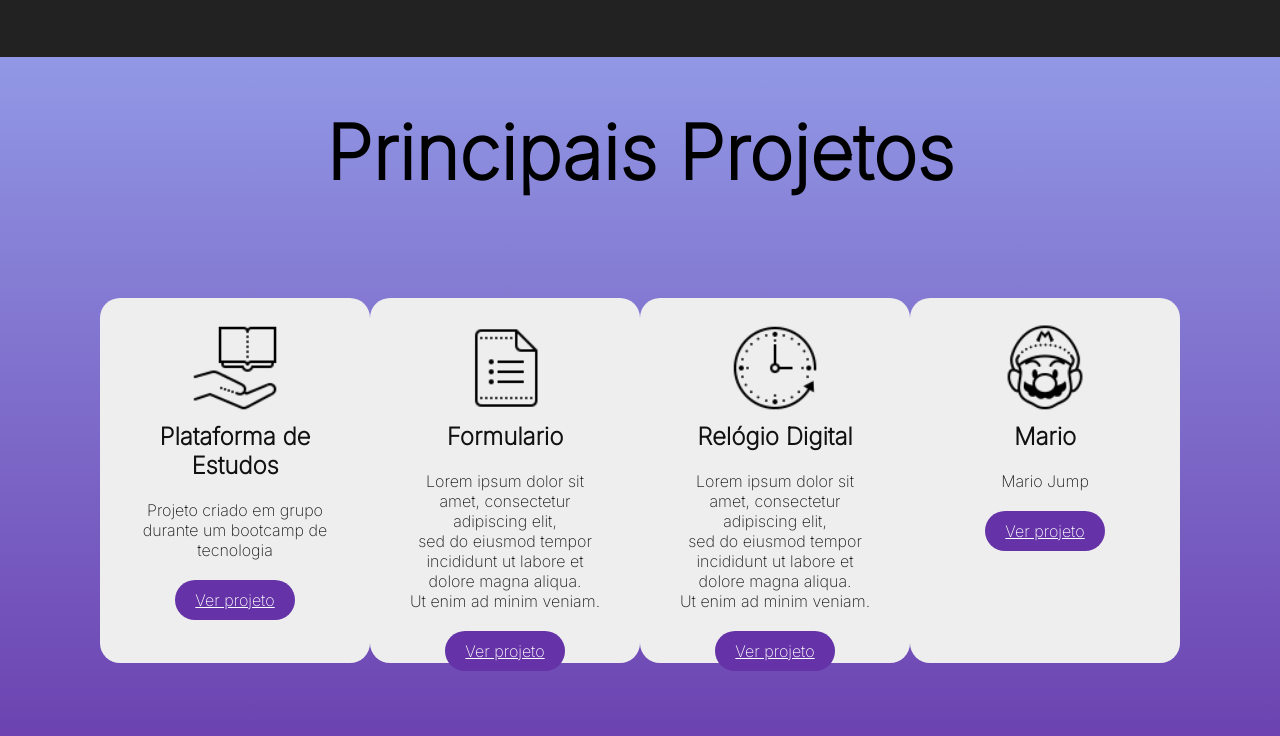
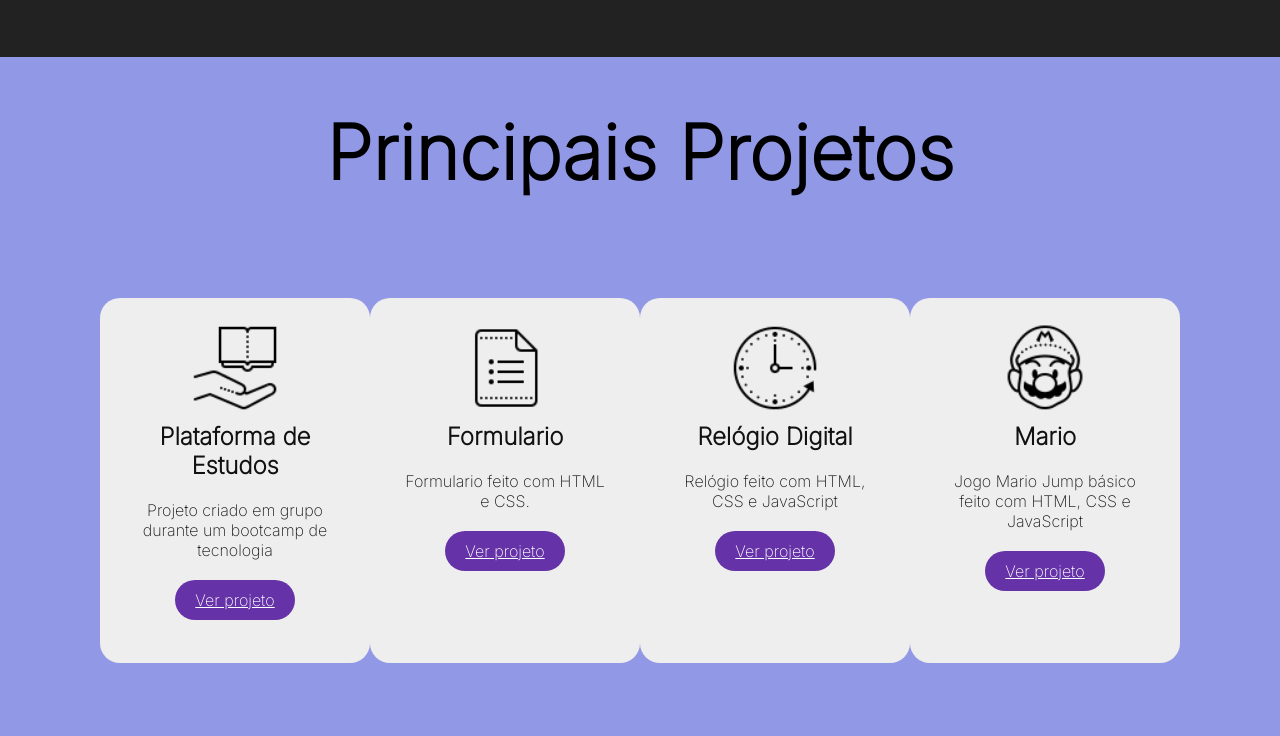
Before and after one commit to mayaratlt23/Meu_portifolio, a plain HTML site: page index.html in a window 1280 px wide. Shown: the part 1384-2120 px from the top of the page. Drawn offline with Linux system fonts and the light colour scheme.

Commit message:
Portifólio em construção

```diff
--- a/index.html
+++ b/index.html
@@ -68,8 +68,7 @@
       <div class="card">
          <img src="./imagens/formulario.png">
          <h5>Formulario</h5>
-         <p>Lorem ipsum dolor sit amet, consectetur adipiscing elit, <br>sed do eiusmod tempor incididunt ut labore et dolore magna aliqua.<br>
-            Ut enim ad minim veniam.</p>
+         <p>Formulario feito com HTML e CSS.</p>
             <a href="https://ornate-gaufre-05b40d.netlify.app" target="_blank">Ver projeto</a>
 
       </div>
@@ -77,15 +76,14 @@
       <div class="card">
          <img src="./imagens/relogio.png">
          <h5>Relógio Digital</h5>
-         <p>Lorem ipsum dolor sit amet, consectetur adipiscing elit, <br>sed do eiusmod tempor incididunt ut labore et dolore magna aliqua.<br>
-            Ut enim ad minim veniam.</p>
+         <p>Relógio feito com HTML, CSS e JavaScript</p>
             <a href="https://gregarious-tanuki-0dba42.netlify.app" target="_blank">Ver projeto</a>
 
       </div>
       <div class="card">
          <img src="./imagens/mario.png">
          <h5>Mario</h5>
-         <p>Mario Jump</p>
+         <p>Jogo Mario Jump básico feito com HTML, CSS e JavaScript</p>
             <a href="https://beautiful-valkyrie-87a7c6.netlify.app" target="_blank">Ver projeto</a>
 
       </div>
--- a/style.css
+++ b/style.css
@@ -11,7 +11,7 @@
   width: 100%;
   background-position: right;                        /*posicionar a imagem*/
   background-repeat: no-repeat;
-  background: linear-gradient( #9198e5, #6533a7);
+  background: linear-gradient( #438bd3, #6533a7);
   /* background-image: url(./imagens/fundo.png); */
 }
 
@@ -139,7 +139,7 @@ section div button:hover {
 
 /* COR DE FUNDO ONDE FICA OS PROJETOS*/
 .projetos {
-  background: linear-gradient(#9198e5, #6533a7);
+  background: linear-gradient(#9198e5, #9198e5);
   padding-top: 50px;
    padding-bottom: 100px;
 }
```
